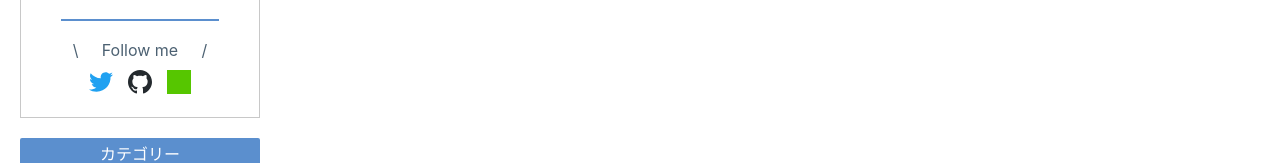
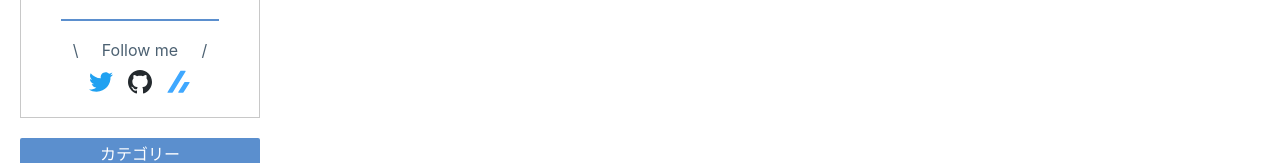
Before and after one commit to RYOTA-F/kosotu-devlog, a Next.js app: page / in a window 1280 px wide. Shown: the part 439-602 px from the top of the page. Built offline with nearby package versions, Linux system fonts and the light colour scheme.

Commit message:
develop: Zennアイコン追加

```diff
--- a/src/components/atoms/SnsIcon/index.tsx
+++ b/src/components/atoms/SnsIcon/index.tsx
@@ -41,11 +41,11 @@
         </a>
       )
       break
-    case 'qiita':
+    case 'zenn':
       icon = (
-        <a className={styles.qiita} target="_blank">
-          <svg xmlns="http://www.w3.org/2000/svg" width="24" height="24" viewBox="0 0 24 24">
-            <path d="M0 0L0 132L1 132C2.30836 68.6109 68.6111 2.30859 132 1C121.496 -3.40756 103.42 0 92 0L0 0z"/>
+        <a className={styles.zenn} target="_blank">
+          <svg viewBox="0 0 88.3 88.3" width="24" height="24">
+            <path d="M2.4 83.3h17c.9 0 1.7-.5 2.2-1.2L68.4 5.2c.6-1-.1-2.2-1.3-2.2H51c-.8 0-1.5.4-1.9 1.1L1.6 81.9c-.3.6.1 1.4.8 1.4zM61 82.1l22.1-35.5c.7-1.1-.1-2.5-1.4-2.5h-16c-.6 0-1.2.3-1.5.8L41.5 81.2c-.6.9.1 2.1 1.2 2.1H59c.8 0 1.6-.4 2-1.2z"></path>
           </svg>
         </a>
       )
--- a/src/components/atoms/SnsIcon/styles.module.scss
+++ b/src/components/atoms/SnsIcon/styles.module.scss
@@ -9,3 +9,7 @@
 .qiita {
   fill: #56c600;
 }
+
+.zenn {
+  fill: #3fa8ff;
+}
--- a/src/constants/config.ts
+++ b/src/constants/config.ts
@@ -38,8 +38,12 @@
     sns: 'github',
     link: 'https://github.com/RyotaFujishima',
   },
+  // {
+  //   sns: 'qiita',
+  //   link: 'https://qiita.com/WEBERYOTA',
+  // },
   {
-    sns: 'qiita',
-    link: 'https://qiita.com/WEBERYOTA',
+    sns: 'zenn',
+    link: 'https://zenn.dev/ryotaf',
   },
 ]
```
